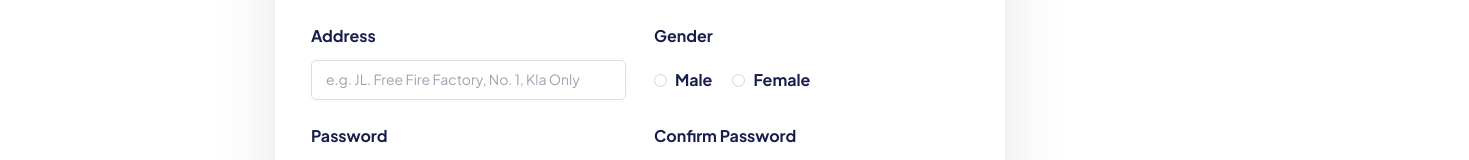
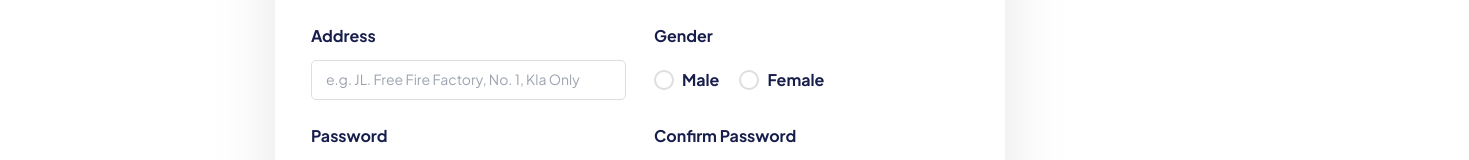
Before and after one commit to anwsaif/lidia-digital-library, a React (Vite) app: page / in a window 1280 px wide. Shown: the part 627-787 px from the top of the page, 1469 px wide, since content can reach past the window. Built offline with nearby package versions, Linux system fonts and the light colour scheme.

Commit message:
fix conditioning on styled radio button

```diff
--- a/src/Elements/RadioButton.jsx
+++ b/src/Elements/RadioButton.jsx
@@ -1,12 +1,29 @@
-import React, { useState } from "react";
+import React, { useState, useEffect } from "react";
 
 const RadioButton = (props) => {
-	const {name, id, label, checked} = props
+	const {id, label, checked} = props
+  const [radio, setRadio] = useState(null)
+
+  useEffect(() => {
+    setRadio(document.getElementById(id))
+  }, [])
+
+  const handleClick = () => {
+    radio.click()
+  }
   return (
     <div className="flex items-center gap-x-2">
-      <input type="radio" value={name} {...props}
-				className={checked ? 'opacity-70' : 'opacity-30'}
+      <input type="radio" value={id} {...props}
+				className='opacity-0 absolute'
       />
+      <div onClick={handleClick}>
+      {checked ?
+        <div className="relative flex items-center justify-center">
+          <div className="bg-primary w-5 h-5 rounded-full"></div>
+          <div className="bg-white w-[10px] h-[10px] rounded-full absolute"></div>
+        </div>  :
+        <div className="border-border w-5 h-5 rounded-full border-[2.5px]"></div>
+    }</div>
       <label htmlFor={id} className="mb-0">
         {label}
       </label>
```
